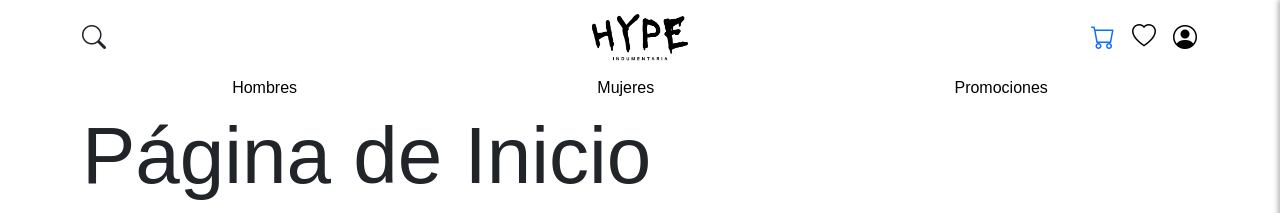
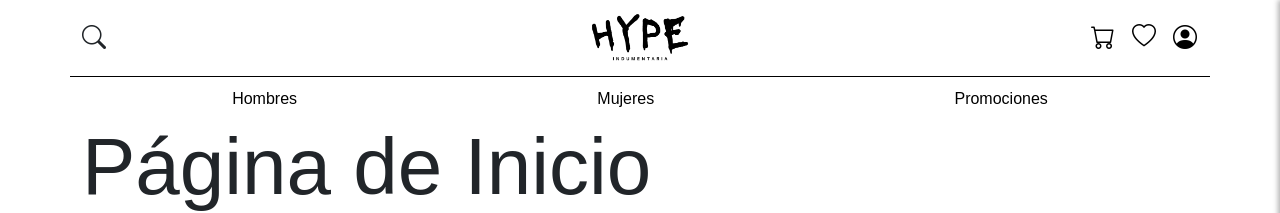
Before and after one commit to SebastianDelage/E-Commerce-Algoritmos, a React (Vite) app in the folder E-commerce/E-commerce/: page / in a window 1280 px wide. Shown: the top 213 px of the page. Built offline with nearby package versions, Linux system fonts and the light colour scheme; a web font is replaced by a local one.

Commit message:
Linea del header

```diff
--- a/E-commerce/E-commerce/src/assets/styles/Header.css
+++ b/E-commerce/E-commerce/src/assets/styles/Header.css
@@ -7,6 +7,10 @@
 .icons {
     cursor: pointer;
     transition: color 0.3s ease;
+}
+.menu {
+    border-top: 1px solid #000; /* Línea divisoria de 2px, color negro */
+    padding-top: 10px; /* Espacio opcional después de la línea */
 }
 
 .buscar:hover
@@ -27,6 +31,12 @@
     color: #000000;
 }
 .perfil:hover{
+    color: #ff9153;
+}
+.carrito{
+    color: #000000;
+}
+.carrito:hover{
     color: #ff9153;
 }
 
```
